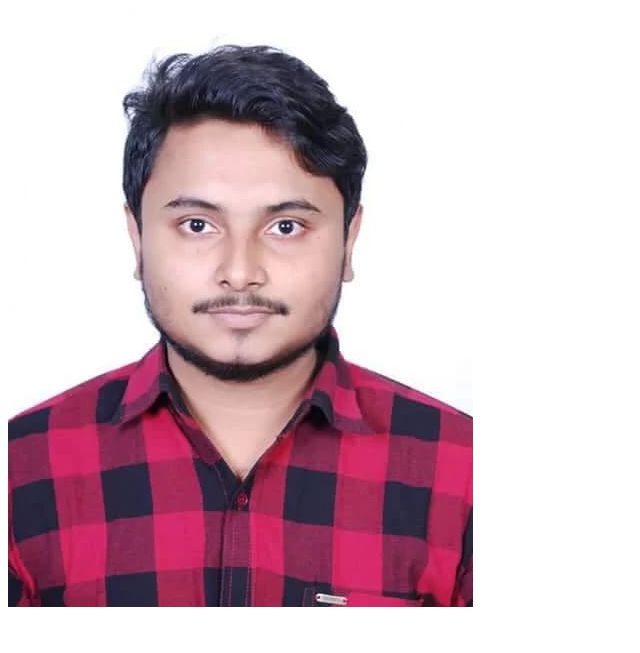
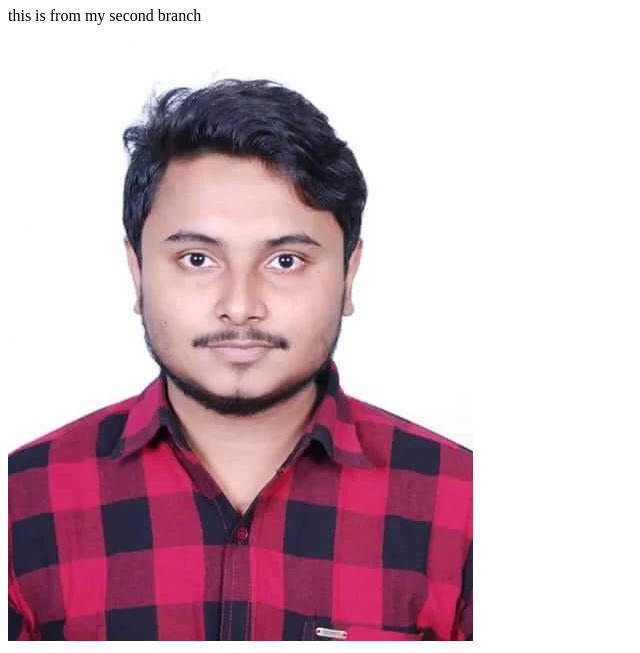
Before and after one commit to smsaifurrahman/my-new-website, a plain HTML site: page index.html in a window 1280 px wide. Shown: the part 190-843 px from the top of the page, without its empty margins (0-640 px from the left). Before the commit the page ends 809 px from the top, so only its background shows below. Drawn offline with Linux system fonts and the light colour scheme.

Commit message:
working with second branch

```diff
--- a/index.html
+++ b/index.html
@@ -10,6 +10,7 @@
     <h1>Hello boss</h1>
     <H1>how are u doing boss</H1>
     <h1>Things have changes</h1>
+    <p>this is from my second branch</p>
     <img src="sadik.JPG.jpg" alt="">
 </body>
 </html>
```
